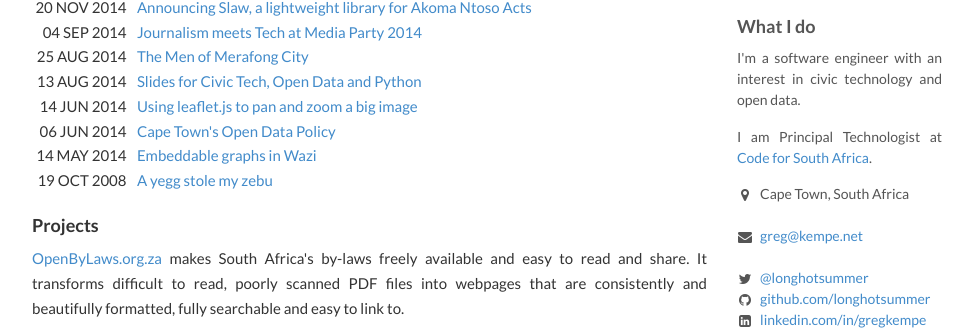
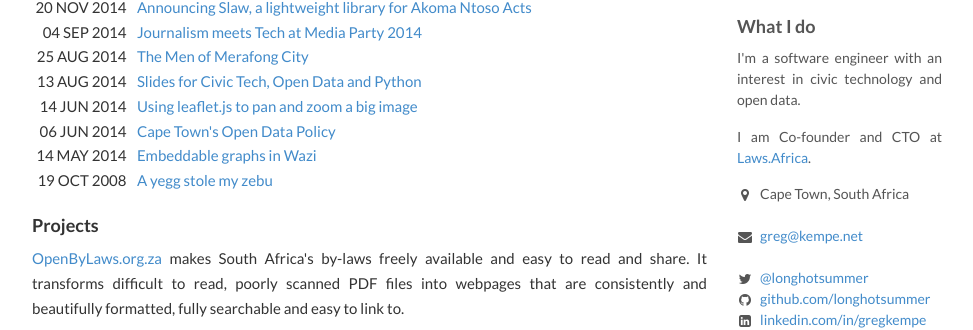
Before and after one commit to longhotsummer/longhotsummer.github.io, a Jekyll site: the page built from index.html, in a window 1280 px wide. Shown: the part 196-526 px from the top of the page, without its empty margins (153-1126 px from the left). Built offline with Jekyll 4.4.1, drawn with Linux system fonts in a browser that asks for light colours; nearby versions of some CDN libraries; Markdown is read by kramdown in place of the engine named in the settings.

Commit message:
Update sidebar.html

```diff
--- a/_includes/sidebar.html
+++ b/_includes/sidebar.html
@@ -6,7 +6,7 @@
   I'm a software engineer with an interest in civic technology and open data.
   </p>
   <p>
-  I am Principal Technologist at <a href="http://www.code4sa.org/">Code for South Africa</a>.
+  I am Co-founder and CTO at <a href="https://laws.africa/">Laws.Africa</a>.
   </p>
 
   <ul class='fa-ul'>
```
